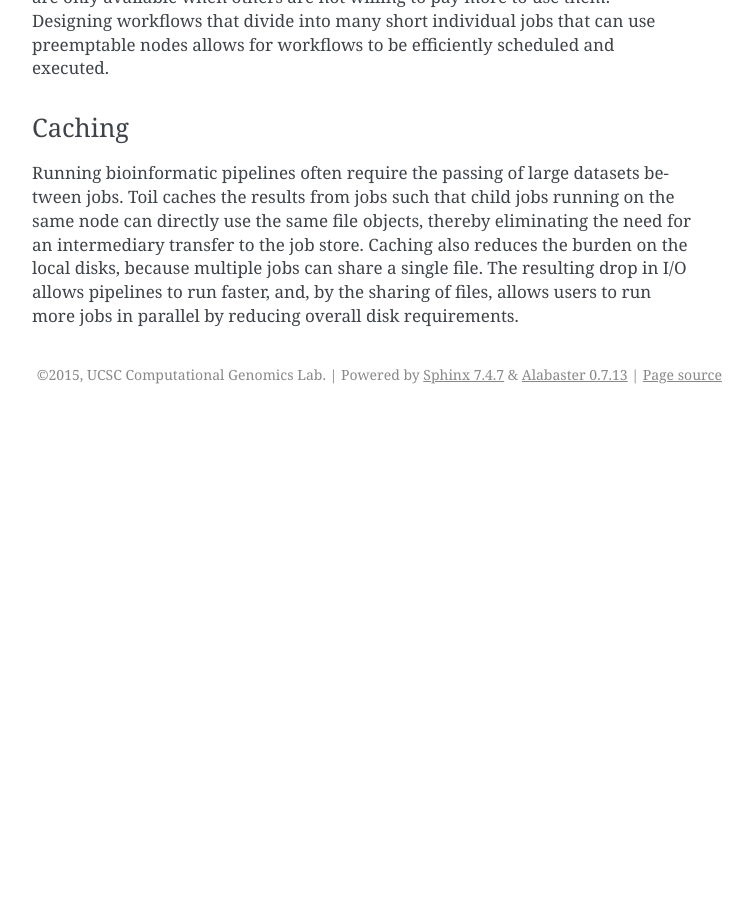
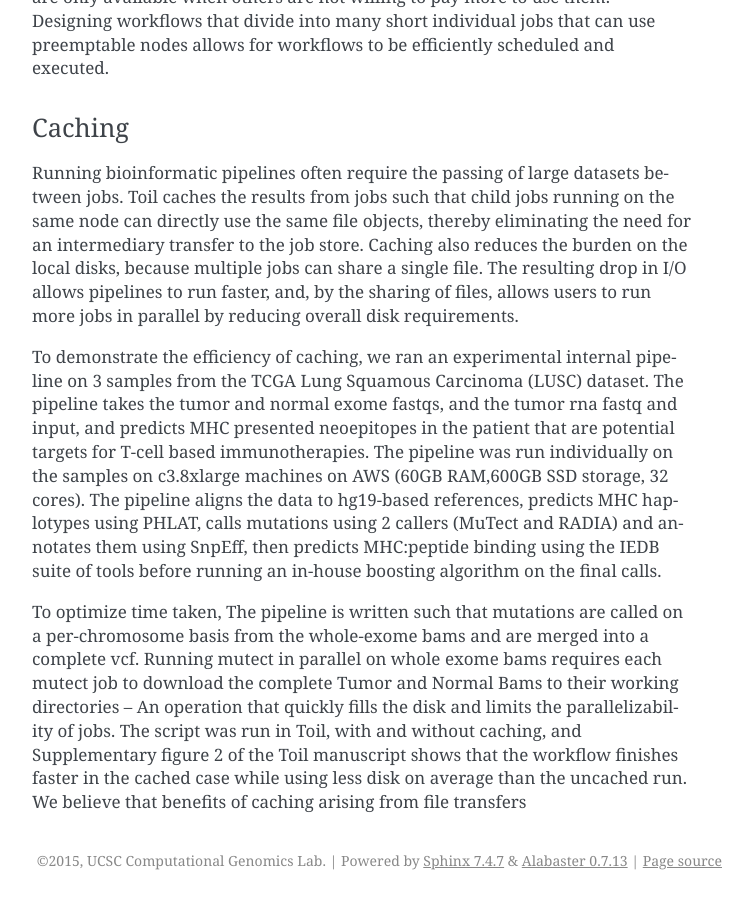
Before and after one commit to DataBiosphere/toil, a Sphinx documentation site: the page built from docs/architecture.rst, in a window 1280 px wide and 900 px high, scrolled down 2611 px. Shown: the whole window, without its empty margins (388-1141 px from the left). Built offline with Sphinx 7.4.7, drawn with Linux system fonts in a browser that asks for light colours; pages that are not in the unit, such as notebooks, are missing from menus; the version number could not be read and is left out; before the commit the page ends 3025 px from its top, so only the background shows below that.

Commit message:
Updated caching section in architecture section

```diff
--- a/docs/architecture.rst
+++ b/docs/architecture.rst
@@ -96,7 +96,24 @@ Caching
 
 Running bioinformatic pipelines often require the passing of large datasets between jobs. Toil
 caches the results from jobs such that child jobs running on the same node can directly use the same
-file objects, thereby eliminating the need for an intermediary transfer to the job store. Caching also
-reduces the burden on the local disks, because multiple jobs can share a single file.
+file objects, thereby eliminating the need for an intermediary transfer to the job store. Caching
+also reduces the burden on the local disks, because multiple jobs can share a single file.
 The resulting drop in I/O allows pipelines to run faster, and, by the sharing of files,
 allows users to run more jobs in parallel by reducing overall disk requirements.
+
+To demonstrate the efficiency of caching, we ran an experimental internal pipeline on 3 samples from
+the TCGA Lung Squamous Carcinoma (LUSC) dataset. The pipeline takes the tumor and normal exome
+fastqs, and the tumor rna fastq and input, and predicts MHC presented neoepitopes in the patient
+that are potential targets for T-cell based immunotherapies. The pipeline was run individually on
+the samples on c3.8xlarge machines on AWS (60GB RAM,600GB SSD storage, 32 cores). The pipeline
+aligns the data to hg19-based references, predicts MHC haplotypes using PHLAT, calls mutations using
+2 callers (MuTect and RADIA) and annotates them using SnpEff, then predicts MHC:peptide binding
+using the IEDB suite of tools before running an in-house boosting algorithm on the final calls.
+
+To optimize time taken, The pipeline is written such that mutations are called on a per-chromosome
+basis from the whole-exome bams and are merged into a complete vcf. Running mutect in parallel on
+whole exome bams requires each mutect job to download the complete Tumor and Normal Bams to their
+working directories -- An operation that quickly fills the disk and limits the parallelizability of
+jobs. The script was run in Toil, with and without caching, and Supplementary figure 2 of the
+Toil manuscript shows that the workflow finishes faster in the cached case while using less disk on
+average than the uncached run. We believe that benefits of caching arising from file transfers
```
